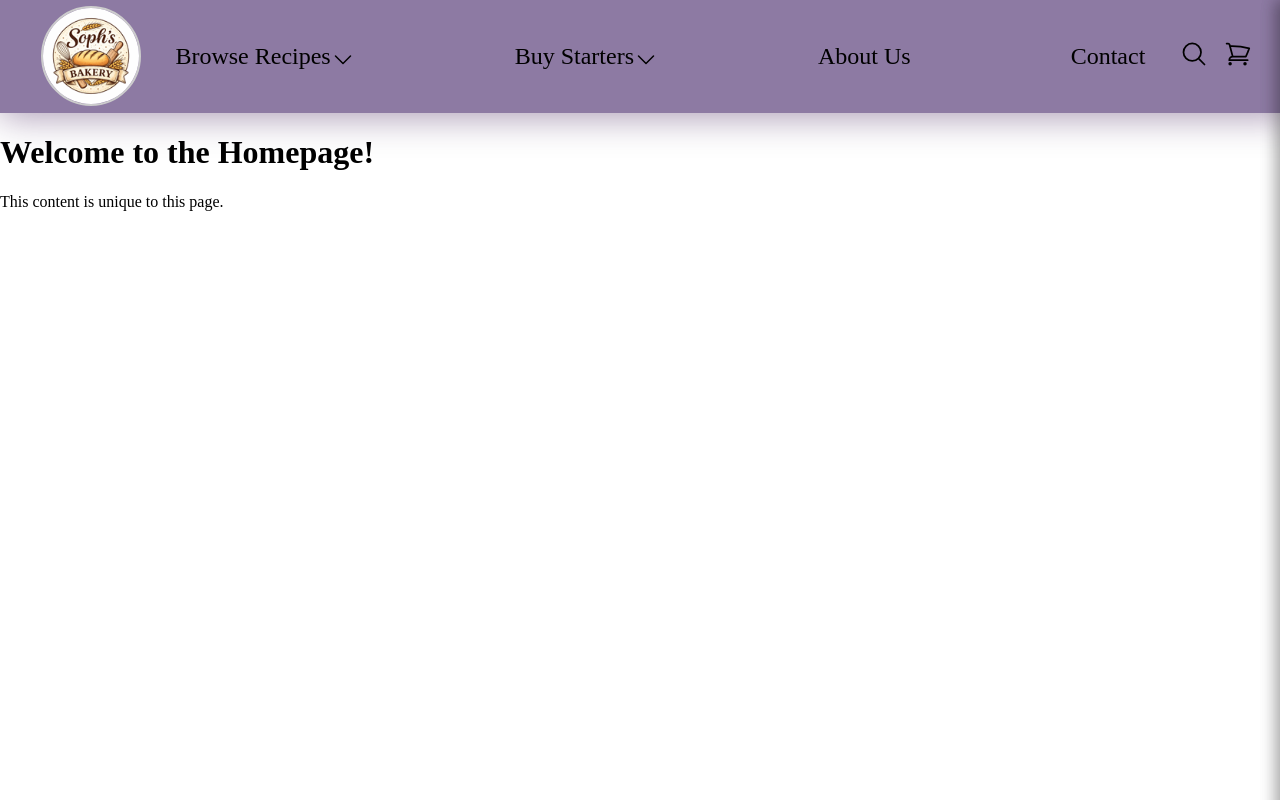
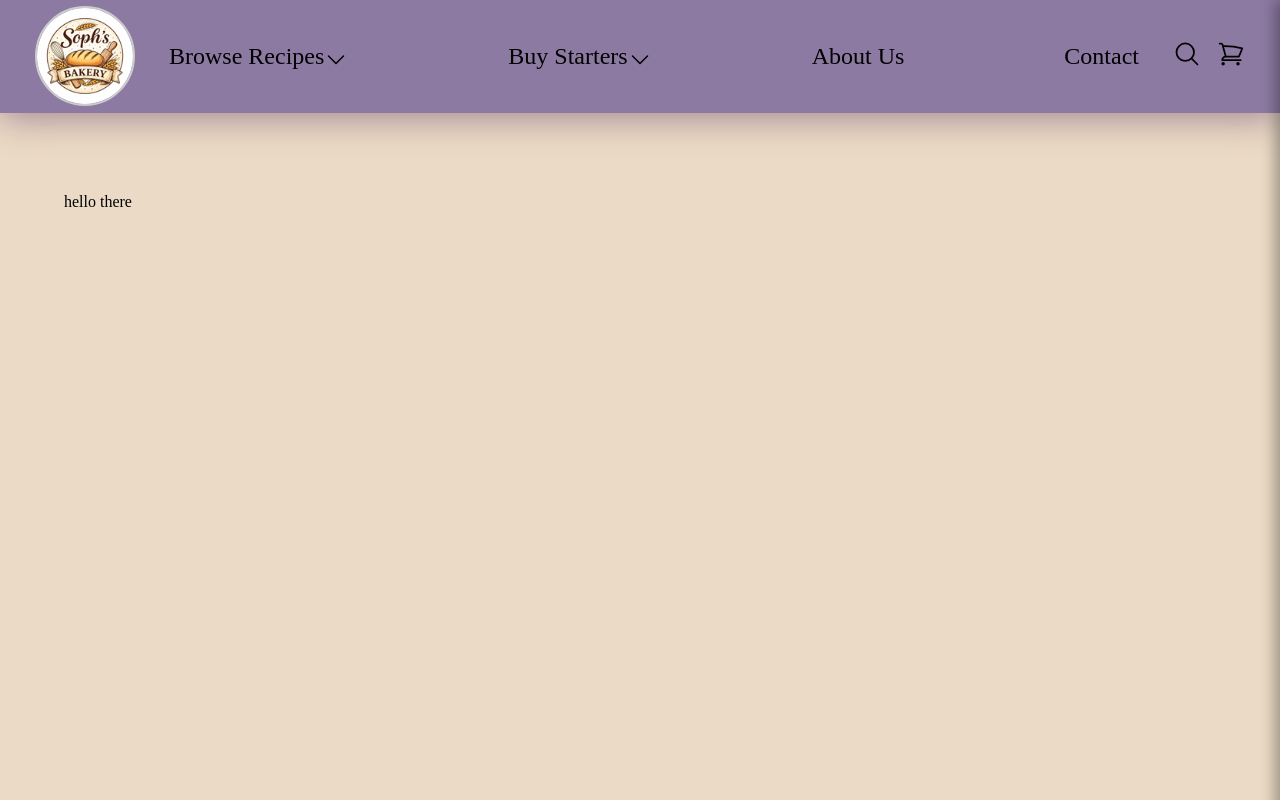
Before and after one commit to link2dak/BakeryWebsite, a Flask app: page / in a window 1280 px wide; the page is wider, and only the part inside the window is pictured. Run offline with Flask 3, Linux system fonts and the light colour scheme.

Commit message:
started on main content

```diff
--- a/static/css/styles.css
+++ b/static/css/styles.css
@@ -1,6 +1,12 @@
 body {
   margin: 0;
   padding: 0;
+}
+.whole-page{
+    display: flex;
+    flex-direction: column;
+    min-height: 100vh;
+    width: 100%;
 }
 
 .page-header{
@@ -10,7 +16,8 @@ body {
     width: 100%;
     box-shadow: 0 3px 35px rgba(45, 1, 71, 0.418);
     flex-direction: column;
-    padding:.4rem;
+    padding-top:.4rem;
+    padding-bottom: .4rem;
 }
 .page-header .main-products-links-container{
     display: flex;
@@ -389,3 +396,18 @@ body {
   outline: none;
   box-shadow: none;
 }
+
+/* ====== Main content- home page ===== */
+.content{
+    flex:1;
+    display: flex;
+    flex-direction: column;
+    background-color: rgb(235, 218, 197);
+}
+
+.page-content-container{
+    display: flex;
+    flex-direction: row;
+    height: 100%;
+    margin: 5%;
+}
--- a/templates/base.html
+++ b/templates/base.html
@@ -10,8 +10,8 @@
     <link rel="stylesheet" href="https://cdnjs.cloudflare.com/ajax/libs/font-awesome/6.5.0/css/all.min.css">
 </head>
 <body>
-
-    <div class="container">
+    <div class="whole-page">
+        <div class="cart-container">
             <div class="overlay" id="overlay"></div>
             <div class="cart-collapsable-container">
                 <div class="cart-collapsable-content">
@@ -26,6 +26,7 @@
                         {% else %}
                             <p>There is nothing in your cart</p>
                         {% endif %}
+                    </div>
                 </div>
             </div>
         </div>
@@ -51,6 +52,7 @@
                                 </button>
                             </div>
                         </form>
+                    </div>
                 </div>
             </div>
         </div>
@@ -149,6 +151,7 @@
         </div>
 
         <footer> <!-- Common Footer --> </footer>
+    </div>
 </body>
 
  <script src="static/js/button.js" defer></script>
--- a/templates/index.html
+++ b/templates/index.html
@@ -3,8 +3,10 @@
 {% block title %}Home Page{% endblock %}
 
 {% block content %}
-    <h1>Welcome to the Homepage!</h1>
-    <p>This content is unique to this page.</p>
+
+    <div class="page-content-container">
+        <p>hello there</p>
+    </div>
 {% endblock %}
 
 <!--site for js and tab usage     https://www.w3schools.com/howto/howto_js_tabs.asp    -->
```
Lines whose indentation alone changed are shown as unchanged.
